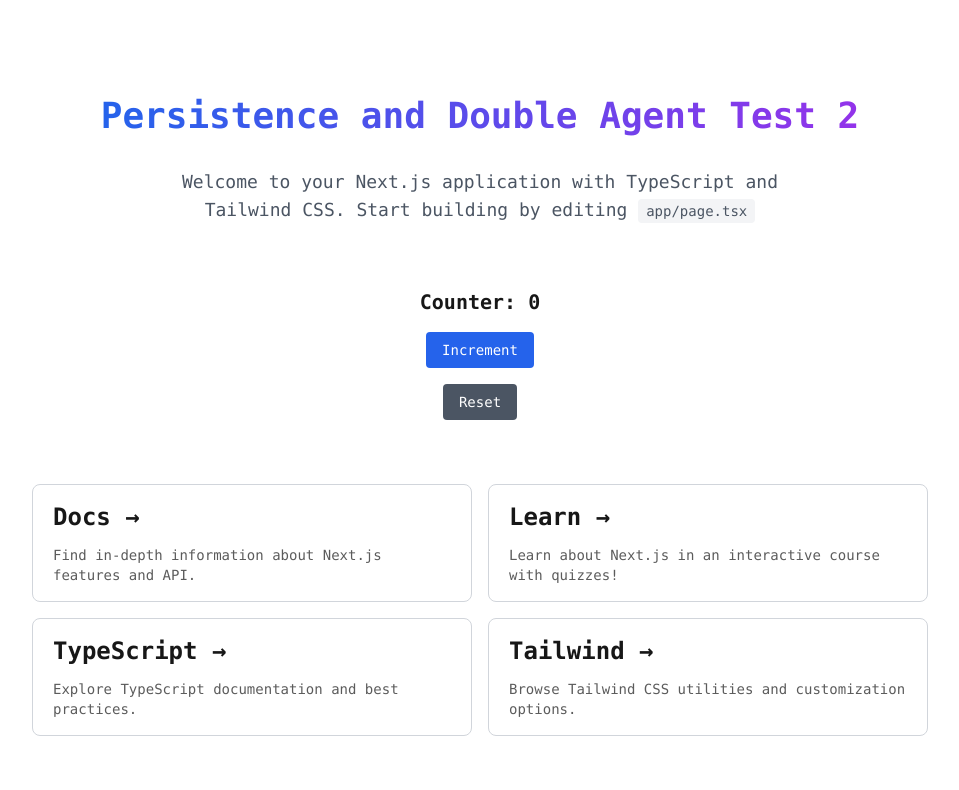
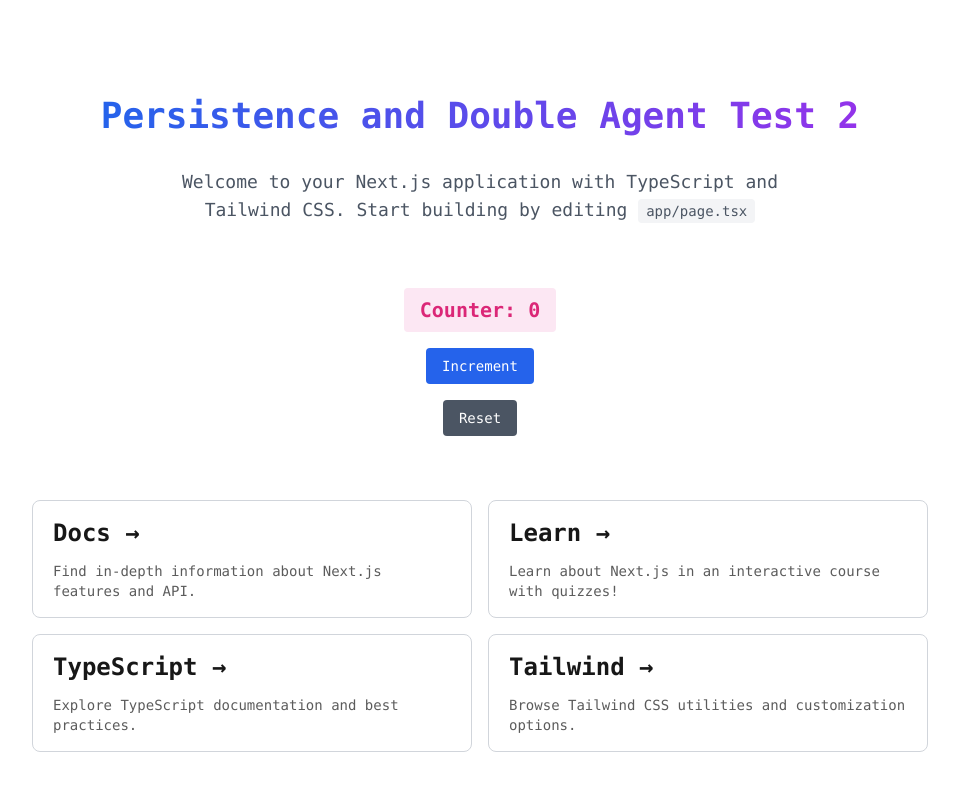
Before and after one commit to belstaller/double-agent-test, a Next.js app: page / in a window 1280 px wide. Shown: the top 790 px of the page, without its empty margins (160-1119 px from the left). Built offline with nearby package versions, Linux system fonts and the light colour scheme.

Commit message:
feat(agent): Design Counter Display
Task ID: WPFikXDiASrnSAwJggcl
Type: feature
Priority: low

```diff
--- a/components/Counter.tsx
+++ b/components/Counter.tsx
@@ -15,7 +15,9 @@ export default function Counter() {
 
   return (
     <div className="flex flex-col items-center gap-4 mt-8 w-full max-w-4xl">
-      <p className="text-xl font-semibold">Counter: {counter}</p>
+      <p className="text-xl font-semibold text-pink-600 bg-pink-100 px-4 py-2 rounded">
+        Counter: {counter}
+      </p>
       <button
         onClick={incrementCounter}
         className="px-4 py-2 bg-blue-600 text-white rounded hover:bg-blue-700"
```
